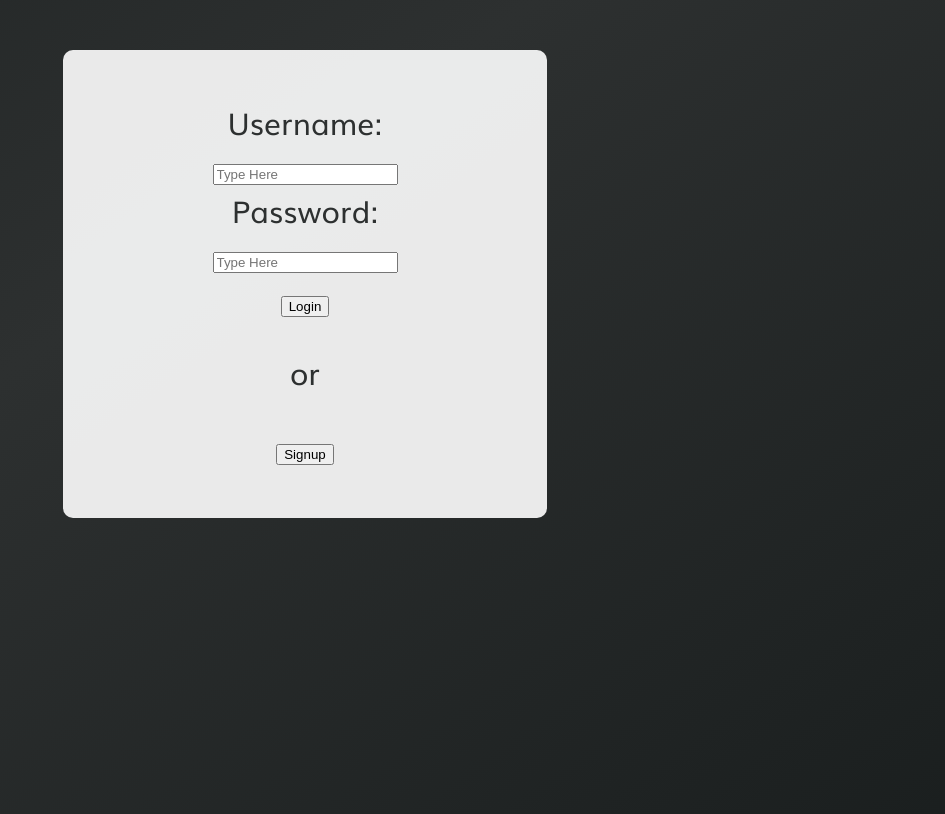
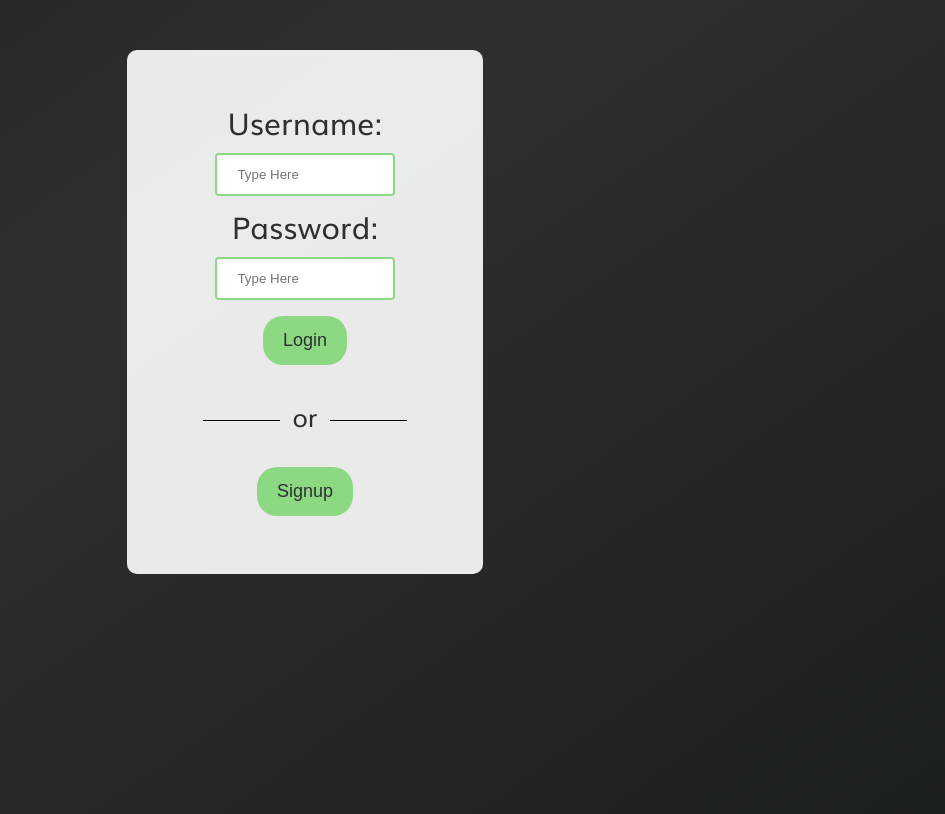
Before and after one commit to bugenelu/JIB-0330, a Flask app: page /login in a window 1280 px wide. Shown: the top 814 px of the page, without its empty margins (335-1280 px from the left). Run offline with Flask 2, Linux system fonts and the light colour scheme.

Commit message:
Updated stylesheet

```diff
--- a/static/style/style.css
+++ b/static/style/style.css
@@ -138,7 +138,7 @@ p.storytext {
   border-radius: 10px;
   background-color: var(--offwhite);
   padding: 50px;
-  width: 30%;
+  width: 20%;
   margin: auto;
   margin-top: 50px;
   text-align: center;
@@ -153,16 +153,17 @@ form {
   opacity: 1;
 }
 
-input[type=file], select {
+input[type=file], input[type=text], input[type=password], select {
   padding: 12px 20px;
   margin: 8px 0;
   display: inline-block;
   border: 2px solid var(--palegreen);
   border-radius: 4px;
   box-sizing: border-box;
+  width: 70%;
 }
 
-input[type=submit] {
+input[type=submit], input[type=button] {
   background-color: var(--palegreen);
   color: var(--darkgray);
   font-size: 18px;
@@ -173,7 +174,32 @@ input[type=submit] {
   cursor: pointer;
 }
 
-input[type=submit]:hover {
+input[type=submit]:hover, input[type=button]:hover {
   font-style: italic;
   font-weight: bold;
 }
+
+.horizontaltext {
+  font-size: 25px;
+}
+
+.horizontaltext:before,
+.horizontaltext:after {
+  background-color: #000;
+  content: "";
+  display: inline-block;
+  height: 1px;
+  position: relative;
+  vertical-align: middle;
+  width: 30%;
+}
+
+.horizontaltext:before {
+  right: 0.5em;
+  margin-left: -30%;
+}
+
+.horizontaltext:after {
+  left: 0.5em;
+  margin-right: -30%;
+}
```
